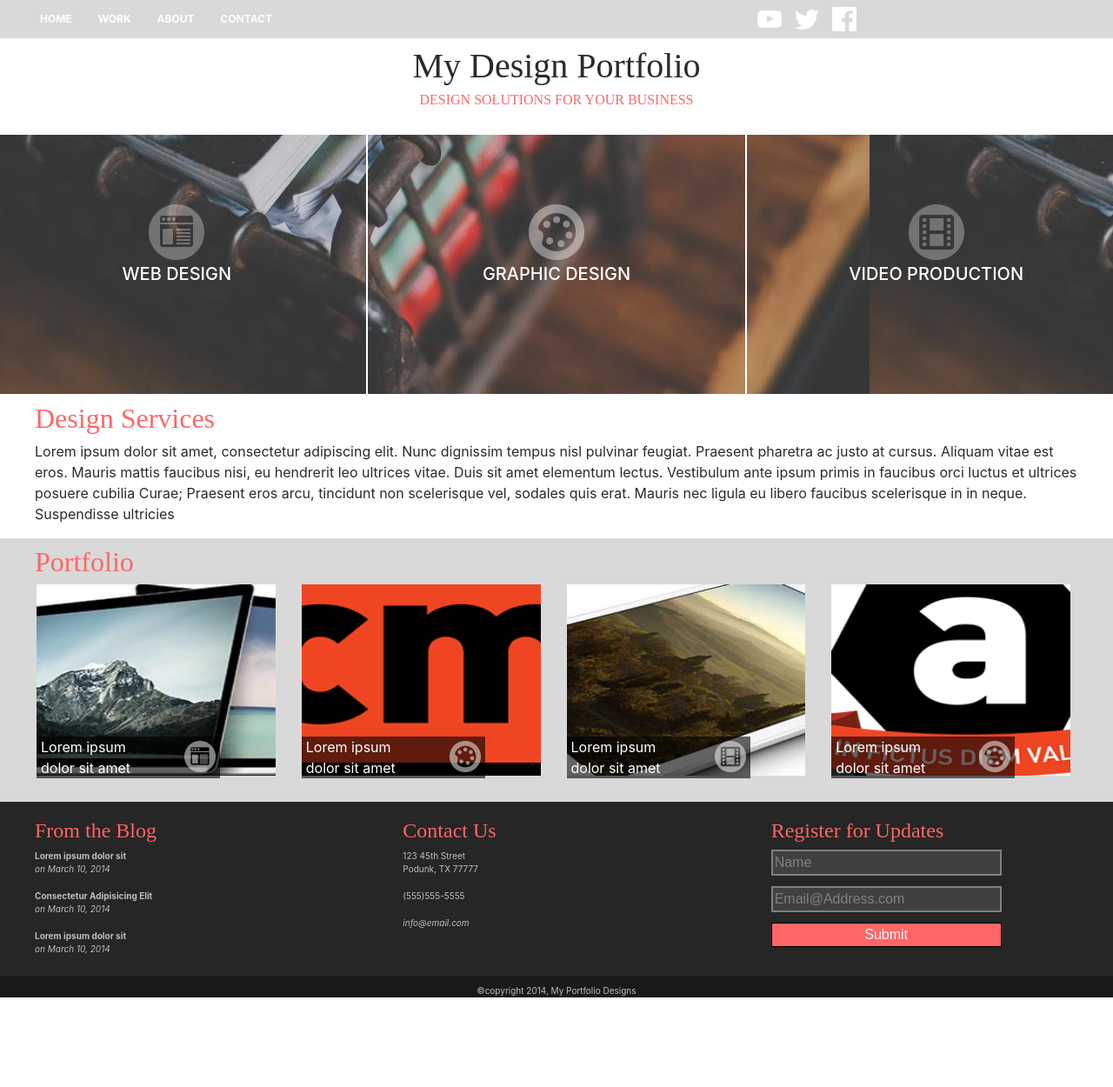
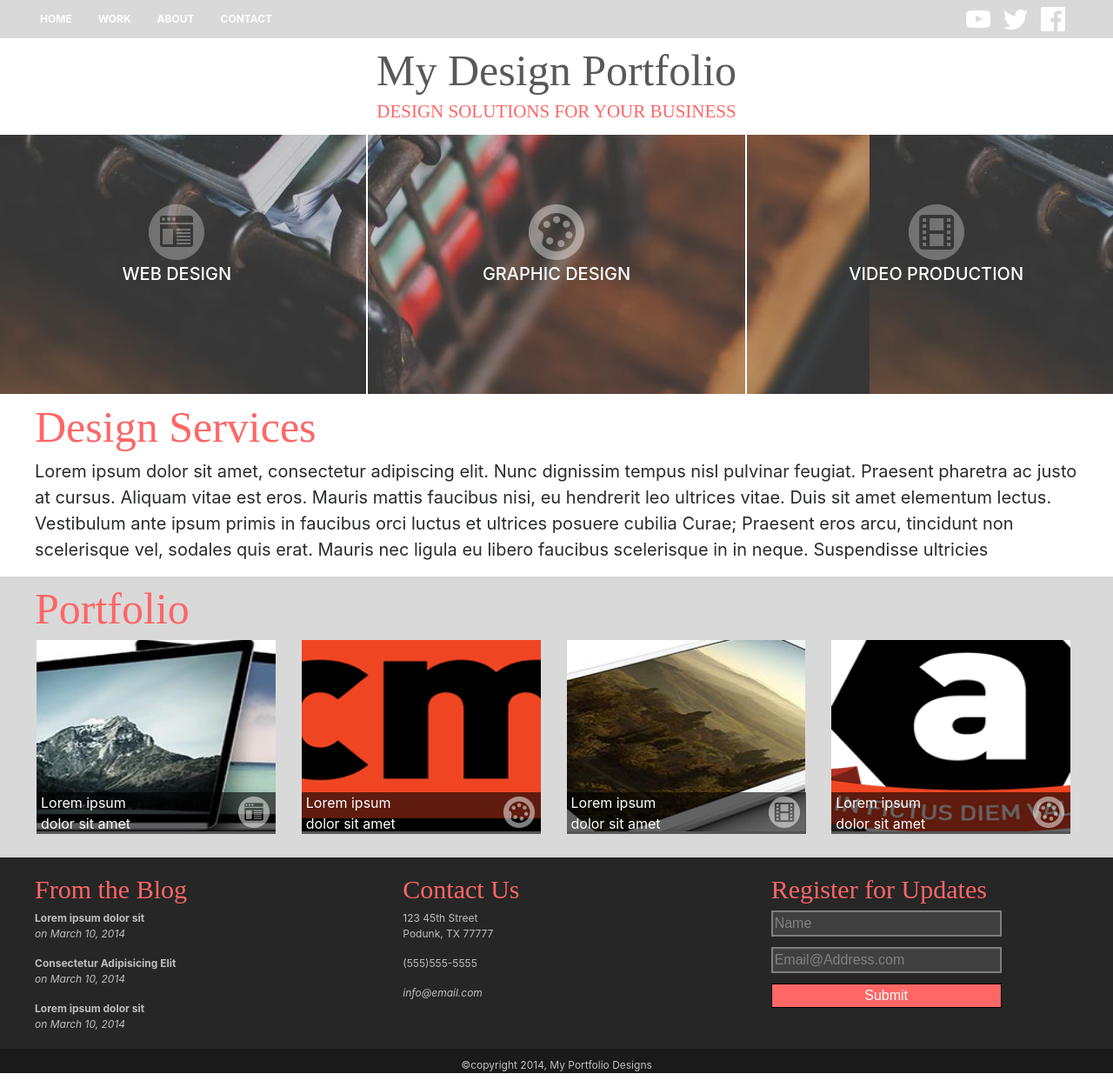
Before and after one commit to adamgothmann/code-challenge, a plain HTML site: page index.html in a window 1280 px wide. Shown: the whole page at 87% size. Before the commit the page ends 1163 px from the top, so only its background shows below. Drawn offline with nearby package versions, Linux system fonts and the light colour scheme.

Commit message:
changed font sizes

```diff
--- a/stylesheet.css
+++ b/stylesheet.css
@@ -4,11 +4,11 @@ footer {
 
 footer p {
   color: #bfbfbf;
-  font-size: 10px;
+  font-size: 12px;
 }
 
 footer h5 {
-  font-size: 24px;
+  font-size: 30px;
 }
 
 h2, .info h5, h6 {
@@ -16,13 +16,20 @@ h2, .info h5, h6 {
   font-family: sabon;
 }
 
+h6 {
+  font-size: 21px;
+}
+
 h1 {
   margin-top: 10px;
   font-family: sabon;
+  font-size: 50px;
+  color: #595959;
 }
 
 h2 {
   padding-top: 10px;
+  font-size: 50px;
 }
 
 input {
@@ -63,7 +70,7 @@ nav {
 }
 
 .media-nav {
-  margin-left: 840px;
+  margin-left: 1080px;
 }
 
 .media-nav li {
@@ -76,6 +83,7 @@ nav {
 
 .design p {
   margin-right: 40px;
+  font-size: 20px;
 }
 
 .copyright {
@@ -118,7 +126,7 @@ nav {
 .info {
   display: inline;
   margin-top: 20px;
-  height: 180px;
+  height: 200px;
 }
 
 .portfolio {
@@ -136,7 +144,7 @@ nav {
 .portfolio-image {
   position: absolute;
   top: 180px;
-  left: 185px;
+  left: 247px;
 }
 
 .portfolio span {
@@ -145,7 +153,7 @@ nav {
   top: 175px;
   left: 15px;
   padding-left: 5px;
-  width: 211px;
+  width: 275px;
   background: rgba(0, 0, 0, 0.6);
 }
 
```
